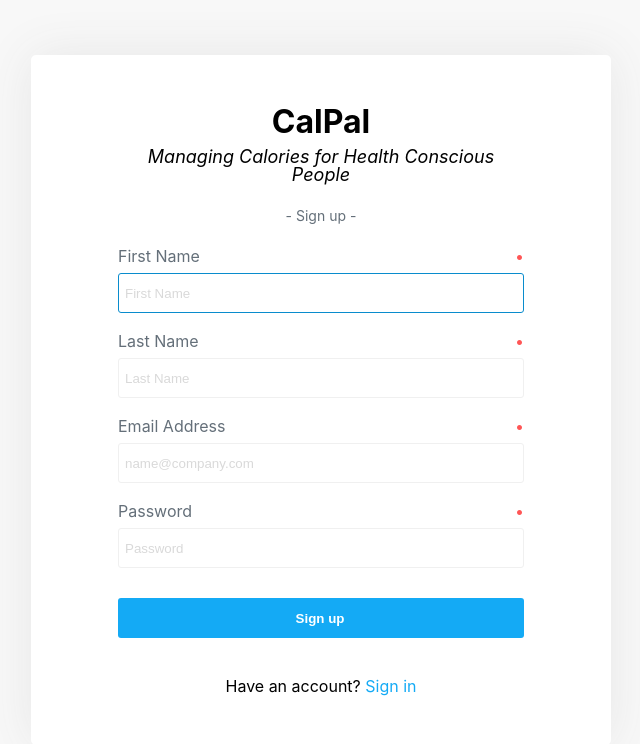
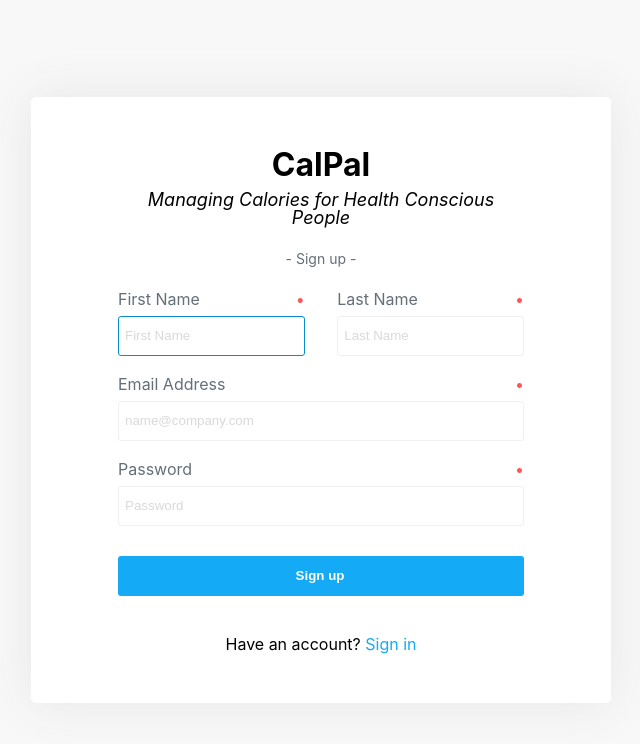
Before and after one commit to nattui/CalPal, a Flask app: page /signup in a window 1280 px wide. Shown: the top 744 px of the page, without its empty margins (319-959 px from the left). Run offline with Flask 2, Linux system fonts and the light colour scheme; parts of the project's set-up code (start-up, migrations or seed data) failed here and were passed over.

Commit message:
Update signup.html

```diff
--- a/project/templates/signup.html
+++ b/project/templates/signup.html
@@ -26,19 +26,26 @@
       <!-- Form method="POST" -->
       <form method="POST" action="{{ url_for("main.signup_redirect") }}">
 
+        <!-- Name Inputs: First and Last Name -->
+        <div class="name">
         <!-- First Name -->
+          <div class="name-size">
             <div class="input-label">
               <label>First Name</label>
               <span>•</span>
             </div>
-        <input class="" type="text" name="fname" placeholder="First Name" spellcheck="false" autofocus required>
+            <input type="text" name="fname" placeholder="First Name" spellcheck="false" autofocus required>
+          </div>
 
         <!-- Last Name -->
+          <div class="name-size">
             <div class="input-label">
               <label>Last Name</label>
               <span>•</span>
             </div>
             <input type="text" name="lname" placeholder="Last Name" spellcheck="false" required>
+          </div>
+        </div>
 
         <!-- Email -->
         <div class="input-label">
```
Lines whose indentation alone changed are shown as unchanged.
